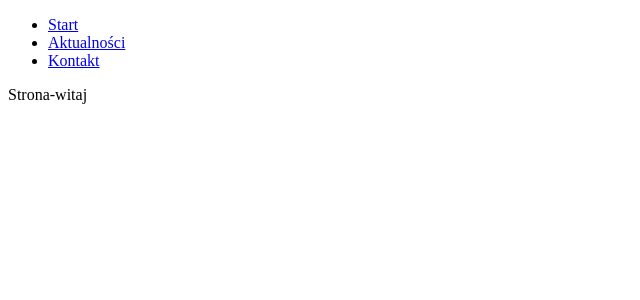
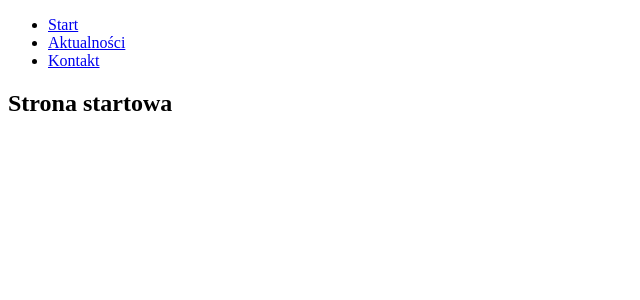
Before and after one commit to KonradGmur/React-Router-First-App, a React (Create React App) app: page / in a window 1280 px wide. Shown: the top 300 px of the page, without its empty margins (0-640 px from the left). Built offline with nearby package versions, Linux system fonts and the light colour scheme.

Commit message:
Second update App.js

```diff
--- a/src/App.js
+++ b/src/App.js
@@ -1,12 +1,22 @@
 import React, { Component } from 'react';
 // import './App.css';
-import { BrowserRouter, Link } from 'react-router-dom';
+import { BrowserRouter as Router, Link, Route } from 'react-router-dom';
+
+const Home = () => {
+  return (
+    <h1>Strona startowa</h1>
+  );
+}
+const News = () => <h1>Aktualności</h1>;
+const Contact = () => <h1>Kontakt do nas</h1>;
+
+
 
 class App extends Component {
   state = {}
   render() {
     return (
-      <BrowserRouter>
+      <Router>
         <div>
           <header>
             <nav>
@@ -18,10 +28,12 @@ class App extends Component {
             </nav>
           </header>
           <section>
-            Strona-witaj
-        </section>
+            <Route path="/" exact component={Home} />
+            <Route path="/news" component={News} />
+            <Route path="/contact" component={Contact} />
+          </section>
         </div>
-      </BrowserRouter>
+      </Router>
     )
   }
 }
```
